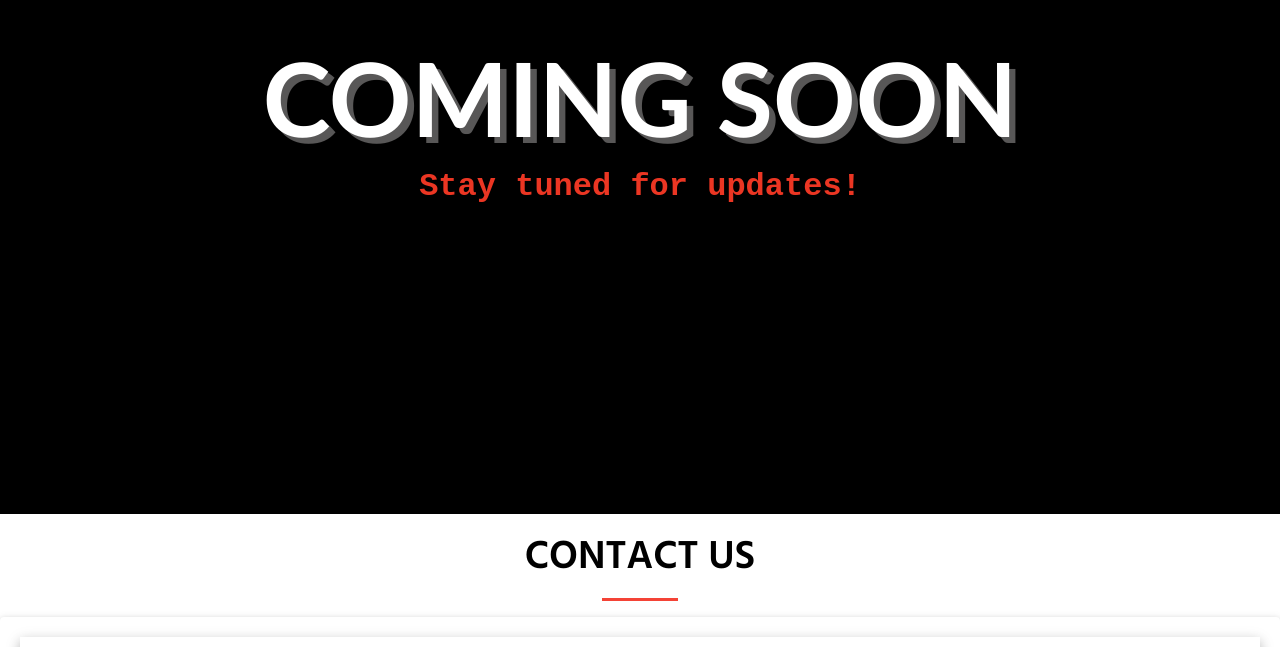
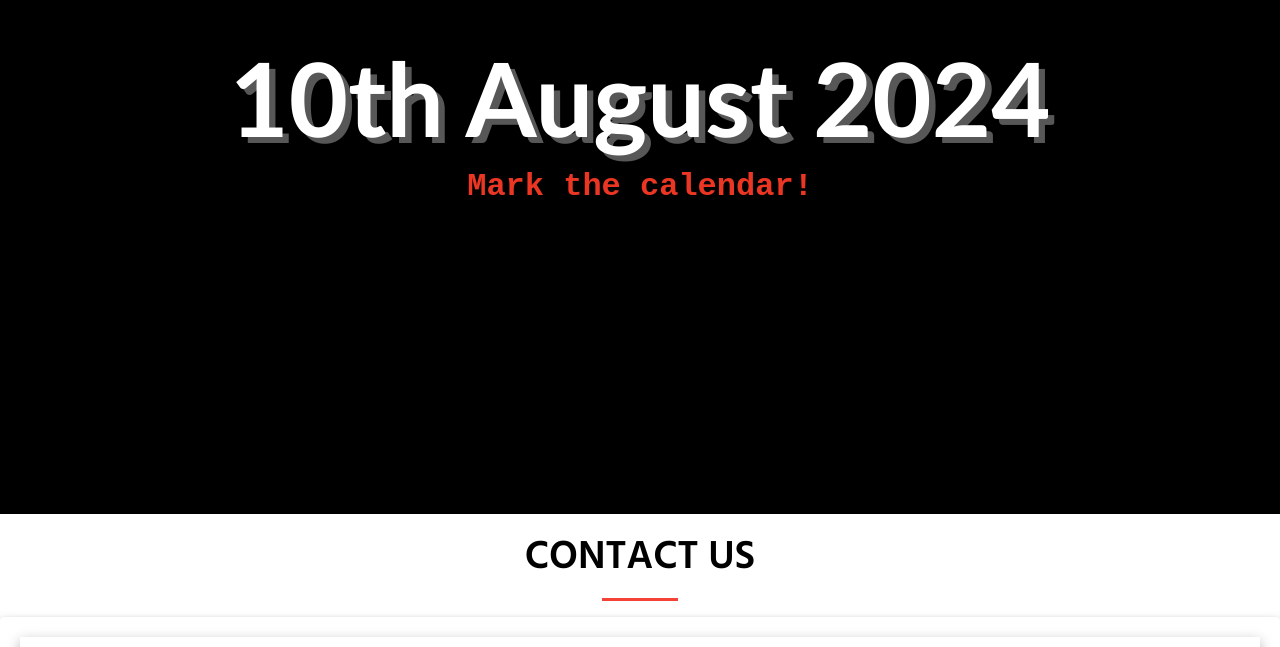
Before and after one commit to tedxkiitweb/TedxKiitUniversity, a plain HTML site: page TedX MAIN/index.html in a window 1280 px wide. Shown: the part 847-1494 px from the top of the page. Drawn offline with nearby package versions, Linux system fonts and the light colour scheme; grey boxes are pictures that could not be loaded; files whose address does not match are found by name.

Commit message:
Update index.html
date update

```diff
--- a/TedX MAIN/index.html
+++ b/TedX MAIN/index.html
@@ -534,14 +534,14 @@
                   color: #fff;
                   text-shadow: 0.5vw 0.5vw #585757;
                   font-family: 'Trebuchet MS', 'Lucida Sans Unicode', 'Lucida Grande', 'Lucida Sans', Arial, sans-serif;
-                  ">COMING SOON</h1>
+                  ">10th August 2024</h1>
          <h2
             class="text-center"
             style="
                   font-size: 2rem;
                   color: #eb3623;
                   font-family:'Courier New', Courier, monospace;"
-                  >Stay tuned for updates!</h2>
+                  >Mark the calendar!</h2>
       </div>
    </section>
 
```
